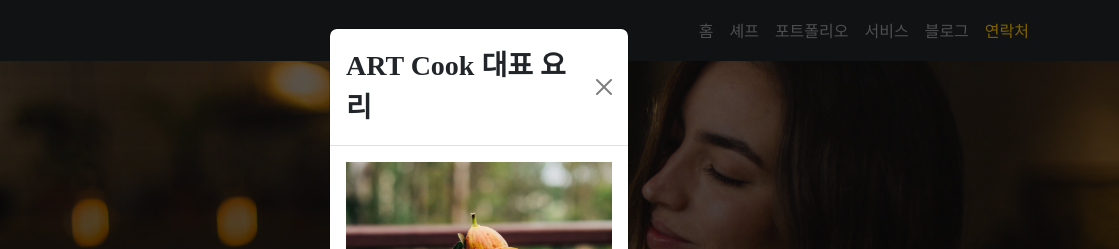
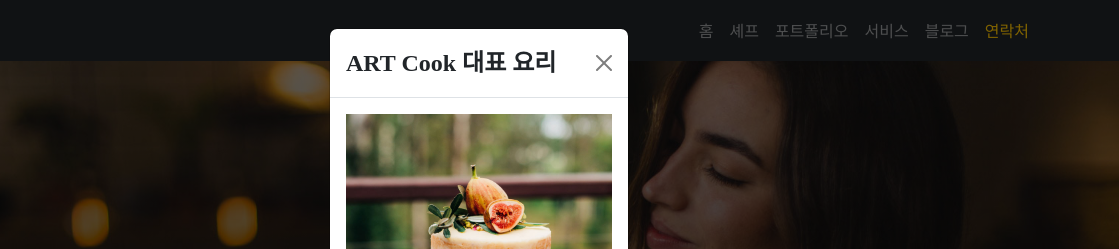
Before and after one commit to kimgj9240/Cook, a plain HTML site: page index.html in a window 1280 px wide. Both pictures are taken after a click on the button "ART Cook 대표 요리". Shown: the top 249 px of the page, 161-1280 px from the left. Drawn offline with nearby package versions, Linux system fonts and the light colour scheme; a web font is replaced by a local one.

Commit message:
Add files via upload

```diff
--- a/index.html
+++ b/index.html
@@ -53,7 +53,7 @@
             <div class="modal-dialog modal-sm modal-dialog-scrollable">
               <div class="modal-content">
                 <div class="modal-header">
-                  <h1 class="modal-title fs-3 fw-bold" id="headerModalLabel">ART Cook 대표 요리</h1>
+                  <h1 class="modal-title fs-4 fw-bold" id="headerModalLabel">ART Cook 대표 요리</h1>
                   <button type="button" class="btn-close" data-bs-dismiss="modal" aria-label="닫기"></button>
                 </div>
                 <div class="modal-body">
```
